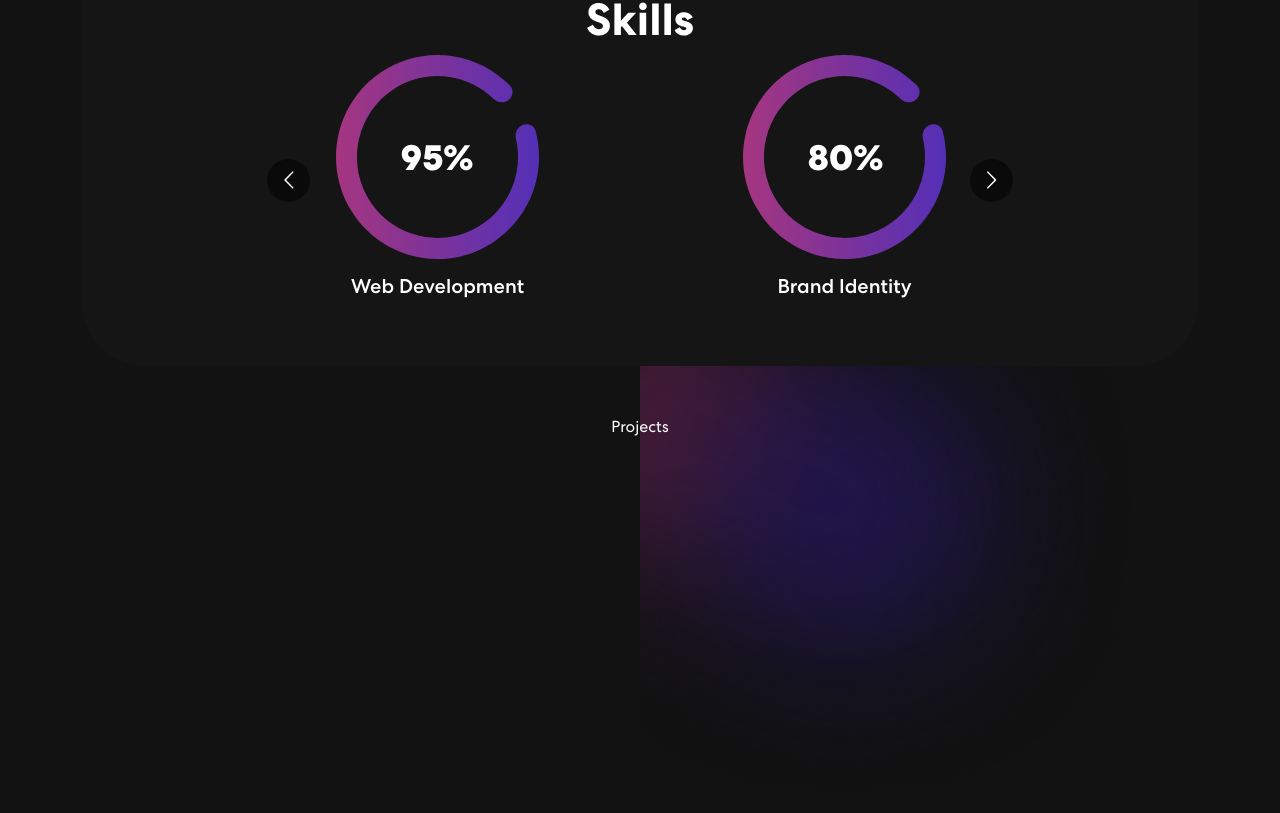
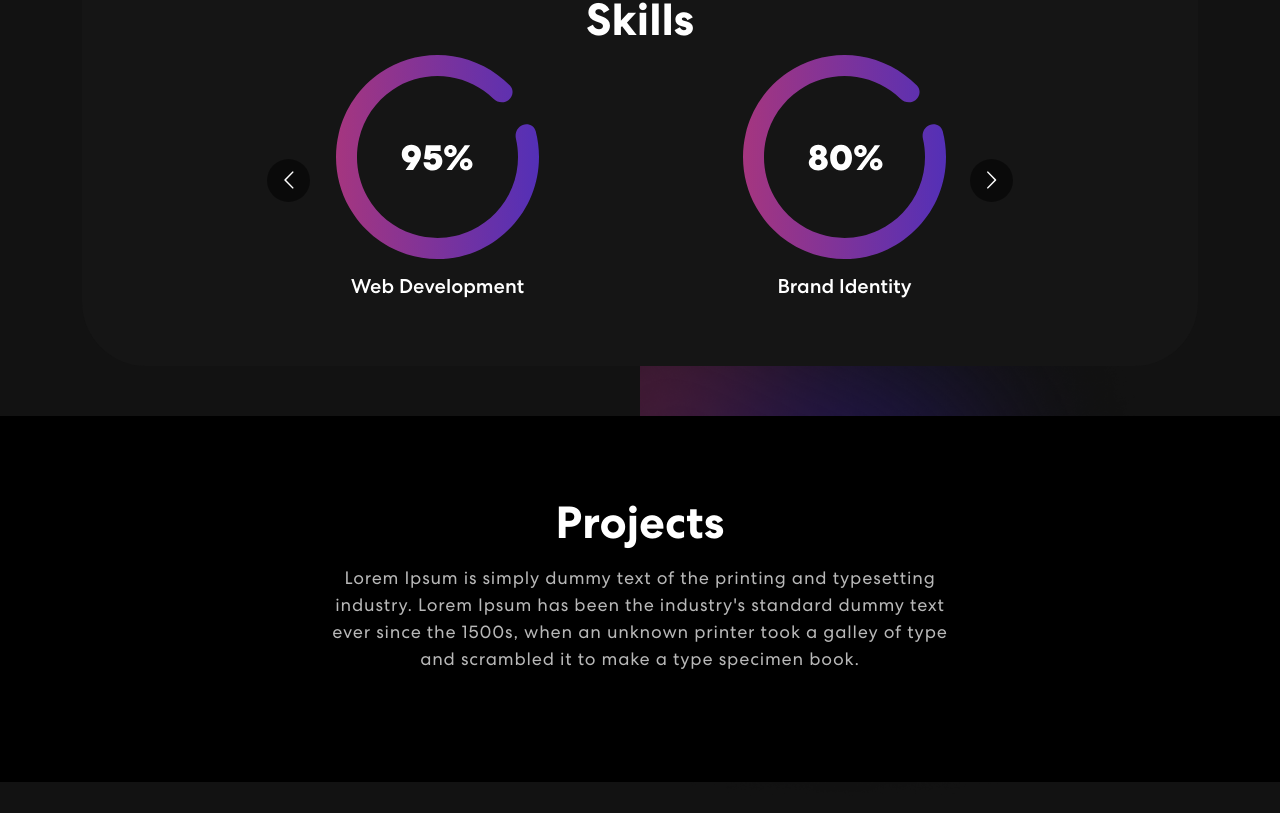
Before and after one commit to Patrikrizek/maiona-react-personal-portfolio, a React (Create React App) app: page / in a window 1280 px wide. Shown: the part 779-1592 px from the top of the page. Built offline with nearby package versions, Linux system fonts and the light colour scheme.

Commit message:
Project Bootstrap import and content upload

```diff
--- a/src/components/Projects.jsx
+++ b/src/components/Projects.jsx
@@ -1,6 +1,19 @@
+import Container from "react-bootstrap/Container";
+import Row from "react-bootstrap/Row";
+import Col from "react-bootstrap/Col";
+
 const Projects = () => {
     return (
-        <p>Projects</p>
+        <section className="project" id="project">
+            <Container>
+                <Row>
+                    <Col size={12}>
+                        <h2>Projects</h2>
+                        <p>Lorem Ipsum is simply dummy text of the printing and typesetting industry. Lorem Ipsum has been the industry's standard dummy text ever since the 1500s, when an unknown printer took a galley of type and scrambled it to make a type specimen book.</p>
+                    </Col>
+                </Row>
+            </Container>
+        </section>
     );
 }
 
```
